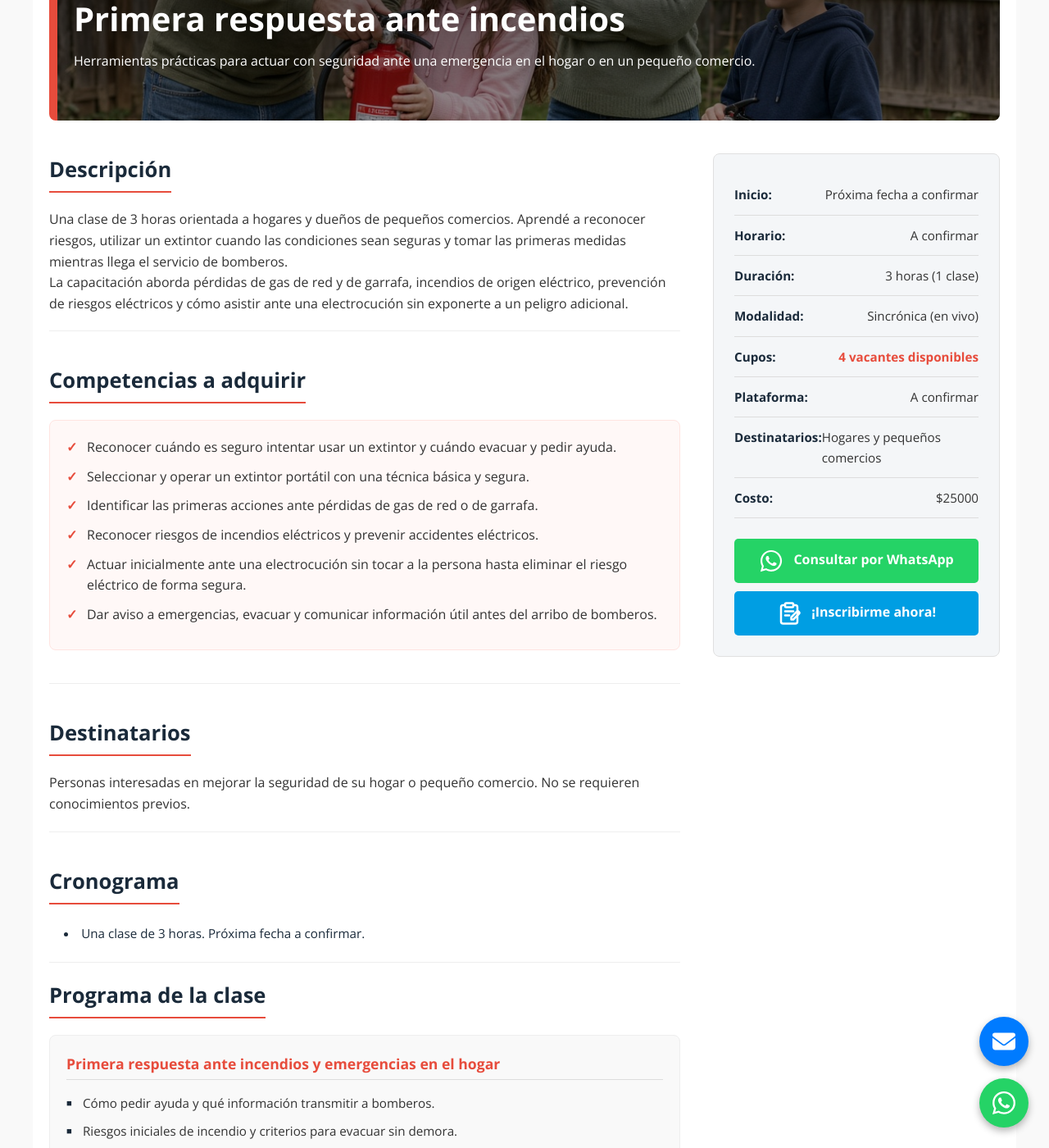
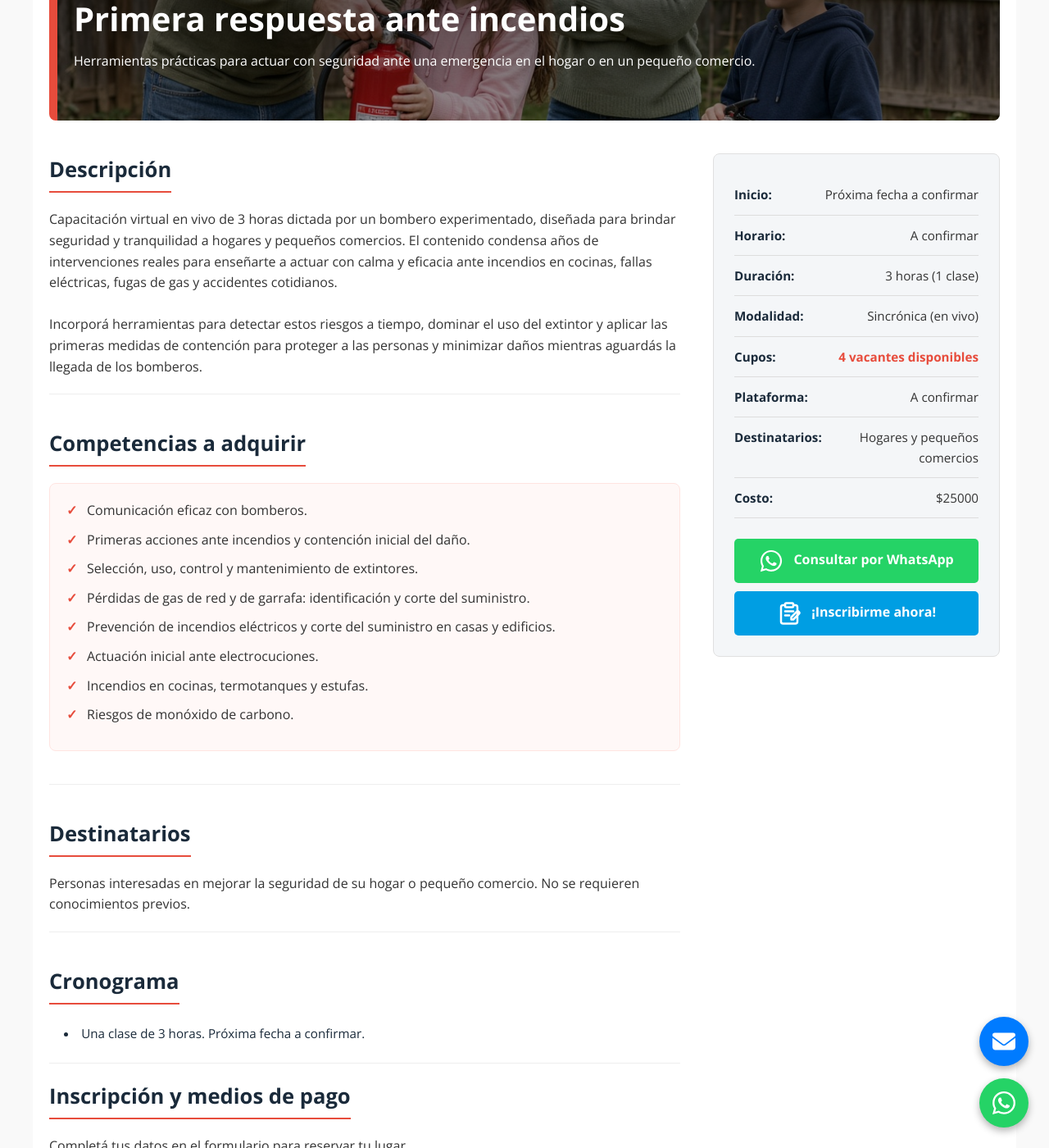
Before and after one commit to martov1/EDSI-nuevo-sitio, a Jekyll site: the page built from Particulares/Primera-respuesta-ante-incendios/Primera-respuesta-ante-incendios.html, in a window 1280 px wide and 1400 px high, scrolled down 215 px. Shown: the whole window at 82% size. Built offline with Jekyll 4.4.1, drawn with Linux system fonts in a browser that asks for light colours; some of the changed text lies outside the part shown.

Commit message:
descripcion del curso

```diff
--- a/Particulares/Primera-respuesta-ante-incendios/Primera-respuesta-ante-incendios.html
+++ b/Particulares/Primera-respuesta-ante-incendios/Primera-respuesta-ante-incendios.html
@@ -31,15 +31,19 @@ js:
       <section class="section-card">
         <h2>Descripción</h2>
         <p>
-          Una clase de 3 horas orientada a hogares y dueños de pequeños
-          comercios. Aprendé a reconocer riesgos, utilizar un extintor cuando
-          las condiciones sean seguras y tomar las primeras medidas mientras
-          llega el servicio de bomberos.
+          Capacitación virtual en vivo de 3 horas dictada por un bombero
+          experimentado, diseñada para brindar seguridad y tranquilidad a
+          hogares y pequeños comercios. El contenido condensa años de
+          intervenciones reales para enseñarte a actuar con calma y eficacia
+          ante incendios en cocinas, fallas eléctricas, fugas de gas y
+          accidentes cotidianos.
         </p>
+        <br />
         <p>
-          La capacitación aborda pérdidas de gas de red y de garrafa, incendios
-          de origen eléctrico, prevención de riesgos eléctricos y cómo asistir
-          ante una electrocución sin exponerte a un peligro adicional.
+          Incorporá herramientas para detectar estos riesgos a tiempo, dominar
+          el uso del extintor y aplicar las primeras medidas de contención para
+          proteger a las personas y minimizar daños mientras aguardás la llegada
+          de los bomberos.
         </p>
       </section>
 
@@ -47,30 +51,20 @@ js:
         <h2>Competencias a adquirir</h2>
         <div class="highlights-list">
           <ul>
+            <li>Comunicación eficaz con bomberos.</li>
+            <li>Primeras acciones ante incendios y contención inicial del daño.</li>
+            <li>Selección, uso, control y mantenimiento de extintores.</li>
             <li>
-              Reconocer cuándo es seguro intentar usar un extintor y cuándo
-              evacuar y pedir ayuda.
+              Pérdidas de gas de red y de garrafa: identificación y corte del
+              suministro.
             </li>
             <li>
-              Seleccionar y operar un extintor portátil con una técnica básica y
-              segura.
+              Prevención de incendios eléctricos y corte del suministro en casas
+              y edificios.
             </li>
-            <li>
-              Identificar las primeras acciones ante pérdidas de gas de red o de
-              garrafa.
-            </li>
-            <li>
-              Reconocer riesgos de incendios eléctricos y prevenir accidentes
-              eléctricos.
-            </li>
-            <li>
-              Actuar inicialmente ante una electrocución sin tocar a la persona
-              hasta eliminar el riesgo eléctrico de forma segura.
-            </li>
-            <li>
-              Dar aviso a emergencias, evacuar y comunicar información útil
-              antes del arribo de bomberos.
-            </li>
+            <li>Actuación inicial ante electrocuciones.</li>
+            <li>Incendios en cocinas, termotanques y estufas.</li>
+            <li>Riesgos de monóxido de carbono.</li>
           </ul>
         </div>
       </section>
@@ -88,36 +82,6 @@ js:
         <ul class="cronograma-list">
           <li>Una clase de 3 horas. Próxima fecha a confirmar.</li>
         </ul>
-      </section>
-
-      <section class="section-card">
-        <h2>Programa de la clase</h2>
-        <div class="temario-clase">
-          <h4>Primera respuesta ante incendios y emergencias en el hogar</h4>
-          <ul>
-            <li>Cómo pedir ayuda y qué información transmitir a bomberos.</li>
-            <li>
-              Riesgos iniciales de incendio y criterios para evacuar sin demora.
-            </li>
-            <li>Tipos de extintores, selección y práctica de uso seguro.</li>
-            <li>
-              Pérdidas de gas de red y de garrafa: detección, acciones iniciales
-              y conductas que se deben evitar.
-            </li>
-            <li>
-              Incendios eléctricos, prevención de riesgos eléctricos y corte
-              seguro del suministro cuando sea posible.
-            </li>
-            <li>
-              Electrocución: cómo protegerse, pedir ayuda y asistir sin entrar
-              en contacto con una fuente eléctrica activa.
-            </li>
-            <li>
-              Prioridades de actuación y preparación del lugar para el arribo de
-              bomberos.
-            </li>
-          </ul>
-        </div>
       </section>
 
       <section class="section-card">
@@ -183,7 +147,7 @@ js:
         </div>
         <div class="info-row">
           <strong>Destinatarios:</strong>
-          <span>Hogares y pequeños comercios</span>
+          <span class="destinatarios-value">Hogares y pequeños comercios</span>
         </div>
         <div class="info-row">
           <strong>Costo:</strong>
--- a/Particulares/Primera-respuesta-ante-incendios/primera-respuesta-ante-incendios.css
+++ b/Particulares/Primera-respuesta-ante-incendios/primera-respuesta-ante-incendios.css
@@ -527,6 +527,10 @@
   color: var(--primary-dark);
 }
 
+.destinatarios-value {
+  text-align: right;
+}
+
 #cupos-disponibles {
   color: rgb(231, 76, 60);
   font-weight: bold;
```
